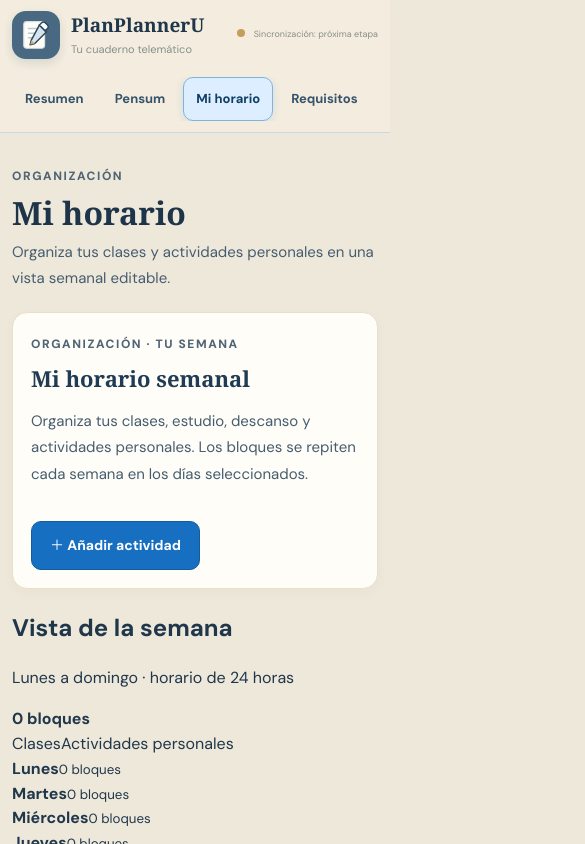
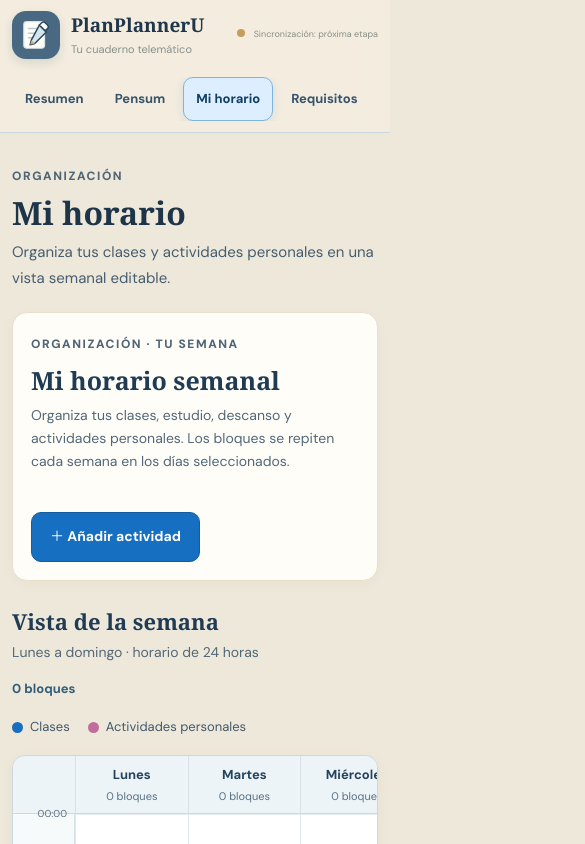
Before and after one commit to aabrc/PlanPlannerU, a React (Vite) app: page / in a window 390 px wide. Both pictures are taken after a click on the button "Mi horario". Shown: the top 844 px of the page, 585 px wide, since content can reach past the window. Built offline with nearby package versions, Linux system fonts and the light colour scheme.

Commit message:
Style responsive weekly schedule calendar

```diff
--- a/src/styles.css
+++ b/src/styles.css
@@ -663,3 +663,82 @@ button, input, select, textarea { font-size: 14px; }
   .index-mode-button { width: 100%; }
   .grade-entry-row { padding: 13px; }
 }
+
+
+/* Weekly schedule — React migration */
+.schedule-workspace { display: grid; gap: 18px; }
+.schedule-intro { display: flex; align-items: center; justify-content: space-between; gap: 20px; }
+.schedule-intro h2 { color: #203c54; font: 700 25px Georgia,serif; margin: 7px 0; }
+.schedule-intro p, .schedule-section-heading p, .unscheduled-panel > p { color: #526879; font-size: 14px; line-height: 1.65; margin: 5px 0 0; }
+.schedule-section-heading { display: flex; align-items: flex-end; justify-content: space-between; gap: 15px; margin-top: 7px; }
+.schedule-section-heading h2 { color: #203c54; font: 700 22px Georgia,serif; margin: 0; }
+.schedule-section-heading > strong { color: #315d78; font-size: 13px; }
+.schedule-legend { display: flex; flex-wrap: wrap; gap: 18px; color: #40596c; font-size: 13px; }
+.schedule-legend > span { display: inline-flex; align-items: center; gap: 7px; }
+.schedule-legend-dot { display: inline-block; width: 11px; height: 11px; border-radius: 50%; }
+.class-dot { background: #176fc1; }
+.personal-dot { background: #c26c9c; }
+.unscheduled-panel { padding: 18px; border: 1px solid #dfbd51; border-radius: 13px; background: #fff5cf; }
+.unscheduled-panel h3 { margin: 0; color: #624b10; font-size: 17px; }
+.unscheduled-panel > p { color: #6a571f; }
+.unscheduled-list { display: grid; gap: 9px; margin-top: 13px; }
+.unscheduled-row { display: flex; align-items: center; justify-content: space-between; gap: 12px; padding: 12px; border: 1px solid #e5cf82; border-radius: 10px; background: #fffdf4; }
+.unscheduled-row strong, .unscheduled-row small { display: block; }
+.unscheduled-row strong { color: #344e62; font-size: 14px; }
+.unscheduled-row small { color: #6a6d62; font-size: 12px; margin-top: 4px; }
+.calendar-shell { overflow-x: auto; border: 1px solid #cbd9e1; border-radius: 13px; background: #fff; box-shadow: 0 4px 14px #20374b0b; }
+.calendar-grid-react { display: grid; grid-template-columns: 62px repeat(7,minmax(112px,1fr)); grid-template-rows: 58px 1152px; min-width: 850px; position: relative; }
+.calendar-corner-react { grid-column: 1; grid-row: 1; background: #edf4f8; border-bottom: 1px solid #cbd9e1; }
+.calendar-day-head { display: flex; flex-direction: column; justify-content: center; align-items: center; gap: 3px; background: #edf4f8; border-left: 1px solid #d8e1e6; border-bottom: 1px solid #cbd9e1; }
+.calendar-day-head strong { color: #24445d; font-size: 13px; }
+.calendar-day-head small { color: #587184; font-size: 11px; }
+.calendar-time-axis { grid-column: 1; grid-row: 2; position: relative; background: #f7fafb; border-right: 1px solid #d8e1e6; }
+.calendar-time-axis span { position: absolute; right: 7px; transform: translateY(-50%); color: #5c7180; font-size: 10px; font-variant-numeric: tabular-nums; }
+.calendar-day-lane { grid-row: 2; position: relative; min-width: 0; border-left: 1px solid #e1e8ec; background: repeating-linear-gradient(to bottom,#fff 0,#fff 47px,#e7edf0 47px,#e7edf0 48px); }
+.calendar-hour-line { position: absolute; left: 0; right: 0; border-top: 1px solid #e7edf0; pointer-events: none; }
+.calendar-event-react { position: absolute; z-index: 2; display: flex; flex-direction: column; align-items: flex-start; gap: 3px; overflow: hidden; padding: 5px 6px; border: 1px solid; border-left-width: 4px; border-radius: 6px; text-align: left; cursor: pointer; font-size: 10px; line-height: 1.3; box-shadow: 0 1px 3px #20374b12; }
+.calendar-event-react:hover { z-index: 5; filter: saturate(1.12); box-shadow: 0 3px 8px #20374b22; }
+.calendar-event-react strong { width: 100%; overflow-wrap: anywhere; font-size: 10px; }
+.calendar-event-react span { font-size: 9px; font-variant-numeric: tabular-nums; }
+.calendar-event-react.class-event { border-left-color: #176fc1 !important; }
+.calendar-event-react.personal-event { border-left-color: currentColor; }
+.schedule-registered-list { display: grid; grid-template-columns: repeat(2,minmax(0,1fr)); gap: 9px; }
+.schedule-registered-item { display: flex; align-items: center; justify-content: space-between; gap: 12px; padding: 13px 15px; border: 1px solid #cbd9e1; border-radius: 10px; background: #fff; text-align: left; }
+.schedule-registered-item:hover { background: #f0f7fc; border-color: #83b5d5; }
+.schedule-registered-item strong, .schedule-registered-item small { display: block; }
+.schedule-registered-item strong { color: #234d6b; font-size: 13px; }
+.schedule-registered-item small { color: #526879; font-size: 12px; margin-top: 4px; }
+.schedule-registered-item > span:last-child { color: #176fc1; font-size: 19px; }
+.schedule-modal-backdrop { position: fixed; inset: 0; z-index: 100; display: grid; place-items: center; overflow-y: auto; padding: 20px; background: #152b3dbb; }
+.schedule-modal { width: min(680px,100%); max-height: calc(100vh - 40px); overflow-y: auto; padding: 24px; border: 1px solid #b9cbd7; border-radius: 17px; background: #fffdf7; box-shadow: 0 18px 60px #071b2b55; }
+.schedule-modal-heading { display: flex; justify-content: space-between; gap: 15px; margin-bottom: 19px; }
+.schedule-modal-heading h2 { color: #203c54; font: 700 25px Georgia,serif; margin: 5px 0; }
+.schedule-modal-heading p { color: #526879; font-size: 13px; line-height: 1.5; margin: 0; }
+.modal-close { flex: 0 0 38px; width: 38px; height: 38px; border: 1px solid #cbd9e1; border-radius: 9px; background: #f2f6f8; color: #24445d; font-size: 25px; }
+.schedule-field { display: grid; gap: 7px; margin: 13px 0; color: #344e62; font-size: 13px; font-weight: 700; }
+.schedule-field input { width: 100%; min-height: 45px; padding: 10px 12px; border: 1px solid #aebfc9; border-radius: 9px; background: #fff; color: #203c54; }
+.schedule-color-field, .schedule-days-field { margin: 17px 0; padding: 13px; border: 1px solid #d2dce2; border-radius: 11px; }
+.schedule-color-field legend, .schedule-days-field legend { padding: 0 6px; color: #344e62; font-size: 13px; font-weight: 800; }
+.schedule-color-palette { display: grid; grid-template-columns: repeat(4,minmax(0,1fr)); gap: 7px; }
+.schedule-color-choice { display: flex; align-items: center; gap: 7px; min-width: 0; padding: 8px; border: 1px solid; border-radius: 8px; color: #344e62; font-size: 11px; text-align: left; }
+.schedule-color-choice span { flex: 0 0 12px; width: 12px; height: 12px; border-radius: 50%; }
+.schedule-color-choice.selected { outline: 2px solid #176fc1; outline-offset: 1px; font-weight: 800; }
+.schedule-day-choices { display: grid; grid-template-columns: repeat(4,minmax(0,1fr)); gap: 9px; }
+.schedule-day-choices label { display: flex; align-items: center; gap: 7px; color: #344e62; font-size: 13px; }
+.schedule-day-choices input { width: 17px; height: 17px; accent-color: #176fc1; }
+.schedule-time-fields { display: grid; grid-template-columns: 1fr 1fr; gap: 12px; }
+.schedule-form-message { padding: 10px 12px; border: 1px solid #e1bd51; border-radius: 8px; background: #fff5cf; color: #694e05; font-size: 13px; }
+.schedule-modal-actions { display: flex; align-items: center; gap: 9px; margin-top: 19px; }
+.schedule-modal-actions > span { flex: 1; }
+.schedule-modal-actions .primary-button { margin: 0; }
+.schedule-delete-button { padding: 10px 12px; border: 1px solid #e1a6a6; border-radius: 9px; background: #fff0f0; color: #934242; font-size: 12px; font-weight: 800; }
+@media (max-width: 700px) {
+  .schedule-intro, .schedule-section-heading { align-items: flex-start; flex-direction: column; }
+  .schedule-registered-list { grid-template-columns: 1fr; }
+  .schedule-color-palette { grid-template-columns: repeat(2,minmax(0,1fr)); }
+  .schedule-day-choices { grid-template-columns: repeat(2,minmax(0,1fr)); }
+  .schedule-modal { padding: 17px; }
+  .schedule-modal-actions { flex-wrap: wrap; }
+  .schedule-modal-actions > span { display: none; }
+  .schedule-delete-button { margin-right: auto; }
+}
```
